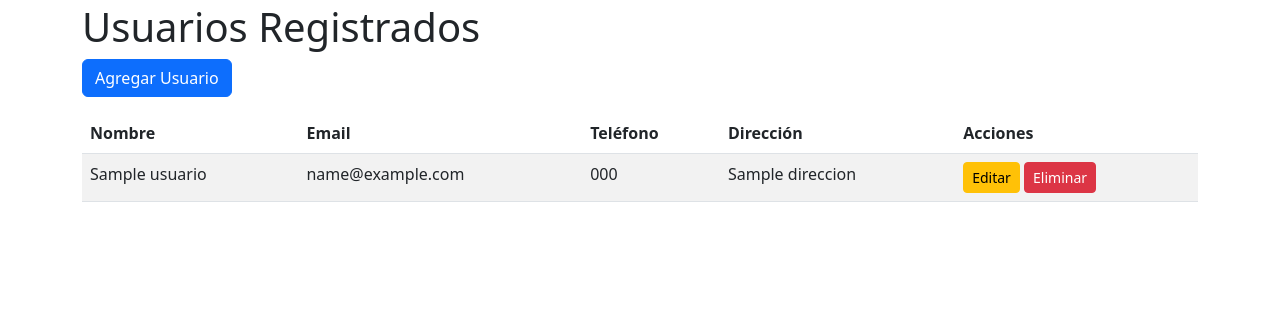
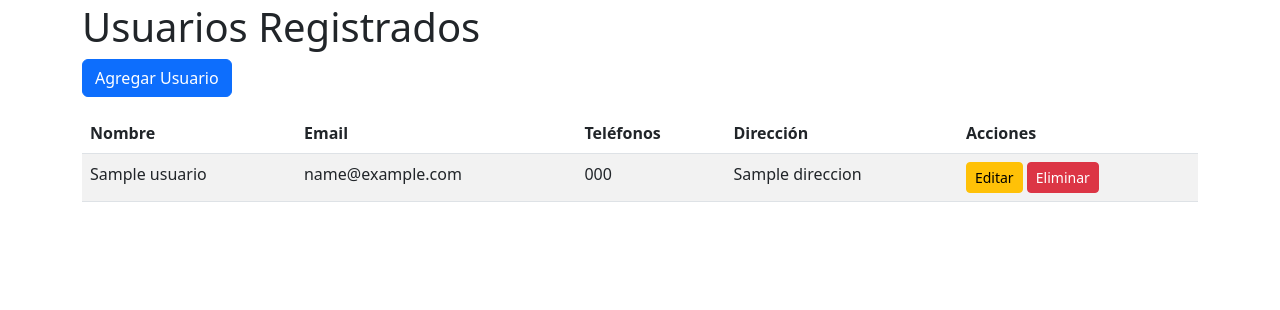
Before and after one commit to Azmo23/CRUD_Biblioteca, a Flask app: page /ver_usuarios in a window 1280 px wide. Shown: the part 165-475 px from the top of the page. Run offline with Flask 3, Linux system fonts and the light colour scheme; a database or web service that is not in the repository returns one stand-in record (values such as "Sample title").

Commit message:
Archivo HTML que contiene el CRUD respectiva para Usuarios.

```diff
--- a/templates/ver_usuarios.html
+++ b/templates/ver_usuarios.html
@@ -8,7 +8,7 @@
         <tr>
             <th>Nombre</th>
             <th>Email</th>
-            <th>Teléfono</th>
+            <th>Teléfonos</th>
             <th>Dirección</th>
             <th>Acciones</th>
         </tr>
```
